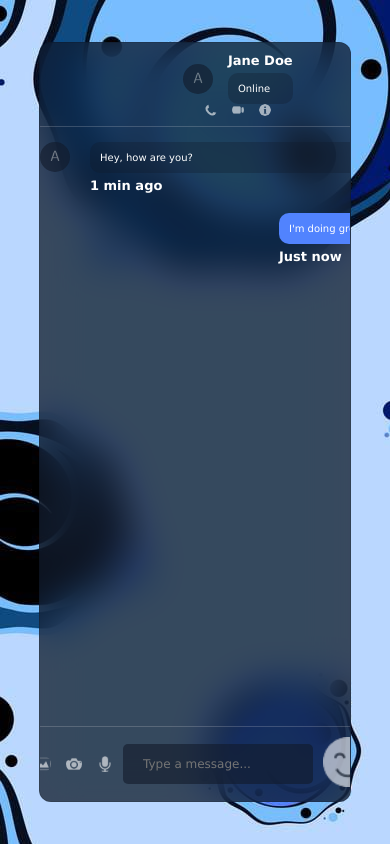
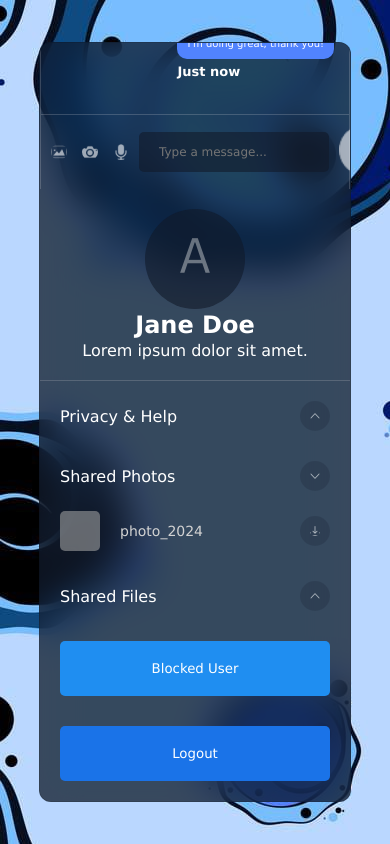
Before and after one commit to Bhagyapatel2024/chat, a React (Vite) app: page / in a window 390 px wide. Built offline with nearby package versions, Linux system fonts and the light colour scheme; grey boxes are pictures that could not be loaded.

Commit message:
Update detail.css

```diff
--- a/src/components/detail/detail.css
+++ b/src/components/detail/detail.css
@@ -1,47 +1,17 @@
-/* Reset and General Styles */
-* {
-    margin: 0;
-    padding: 0;
-    box-sizing: border-box;
-    font-family: "Lucida Sans", "Lucida Sans Regular", "Lucida Grande", "Lucida Sans Unicode", Geneva, Verdana, sans-serif;
-  }
-
-  body {
-    background-image: url("/bg.jpg");
-    display: flex;
-    align-items: center;
-    justify-content: center;
-    height: 100vh;
-    color: white;
-  }
-
-  /* Container Styles */
-  .container {
-    width: 80vw;
-    height: 90vh;
-    background-color: rgba(17, 25, 40, 0.75);
-    backdrop-filter: blur(19px) saturate(180%);
-    border-radius: 12px;
-    border: 1px solid rgba(0, 0, 0, 0.125);
-    display: flex;
-  }
-
-  /* Detail Component Styles */
 .detail {
     flex: 1;
 }
 
 .detail .user {
-    padding: 20px; /* Reduce padding */
+    padding: 20px;
     display: flex;
     flex-direction: column;
     align-items: center;
-    gap: 2px; /* Reduce the gap between elements */
+    gap: 2px;
     border-bottom: 1px solid rgba(221, 221, 221, 0.2);
-    max-width: 250px; /* Limit the maximum width of the user section */
-    flex-basis: 250px; /* Set a base width for the user section */
+    max-width: 250px;
+    flex-basis: 250px;
 }
-
 
 .detail .user img {
     width: 100px;
@@ -50,11 +20,13 @@
     object-fit: cover;
 }
 
+/* Info and Option Sections */
 .info {
     padding: 20px;
     display: flex;
     flex-direction: column;
-    gap: 30px; /* Ensure there's space between options and buttons */
+    gap: 30px;
+    overflow-y: auto; /* Allows scrolling in case of overflow */
 }
 
 .option .title {
@@ -73,6 +45,7 @@
     cursor: pointer;
 }
 
+/* Photos Section */
 .photos {
     display: flex;
     flex-direction: column;
@@ -106,6 +79,7 @@
     object-fit: cover;
 }
 
+/* Buttons */
 button {
     padding: 10px 20px;
     background-color: rgba(230, 74, 105, 0.55);
@@ -120,6 +94,11 @@
     background-color: rgba(220, 20, 60, 0.8);
 }
 
+button:focus {
+    outline: none;
+    box-shadow: 0 0 5px rgba(220, 20, 60, 0.8);
+}
+
 button.logout {
     background-color: #1a73e8;
 }
@@ -127,3 +106,36 @@
 button.logout:hover {
     background-color: #1665c0;
 }
+
+button.logout:focus {
+    outline: none;
+    box-shadow: 0 0 5px #1665c0;
+}
+
+/* Scrollbar Styling */
+.container::-webkit-scrollbar {
+    width: 8px;
+}
+
+.container::-webkit-scrollbar-track {
+    background: rgba(17, 25, 40, 0.3);
+}
+
+.container::-webkit-scrollbar-thumb {
+    background: rgba(230, 74, 105, 0.55);
+    border-radius: 4px;
+}
+
+/* Mobile Adjustments */
+@media only screen and (max-width: 768px) {
+    .container {
+        flex-direction: column; /* Stacks content vertically */
+        width: 90vw;
+        height: auto;
+    }
+
+    .detail .user {
+        max-width: 100%; /* Full width on mobile */
+        flex-basis: auto;
+    }
+}
```
Lines whose indentation alone changed are shown as unchanged.
